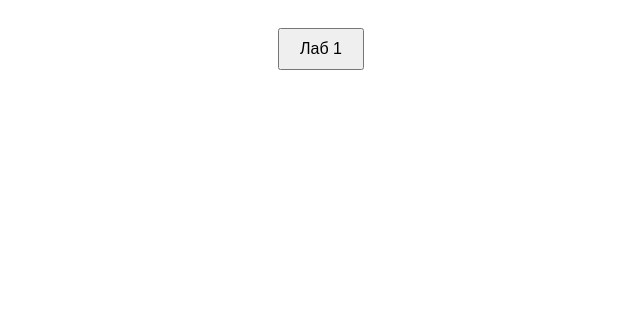
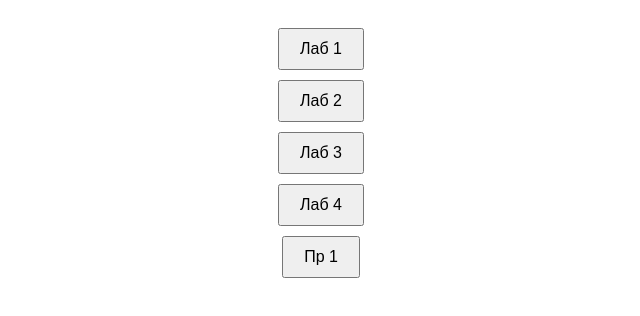
Before and after one commit to Dmytro771/4, a plain HTML site: page index.html in a window 1280 px wide. Shown: the whole page, without its empty margins (319-959 px from the left). Drawn offline with Linux system fonts and the light colour scheme.

Commit message:
Update index.html

```diff
--- a/index.html
+++ b/index.html
@@ -21,6 +21,10 @@
 </head>
 <body>
     <button onclick="window.location.href='lr1/index.html';">Лаб 1</button>
+    <button onclick="window.location.href='lr2/index.html';">Лаб 2</button>
+    <button onclick="window.location.href='lr3/index.html';">Лаб 3</button>
+    <button onclick="window.location.href='lr4/index.html';">Лаб 4</button>
+    <button onclick="window.location.href='pr1/index.html';">Пр 1</button>
 </body>
 
 </html>
```
